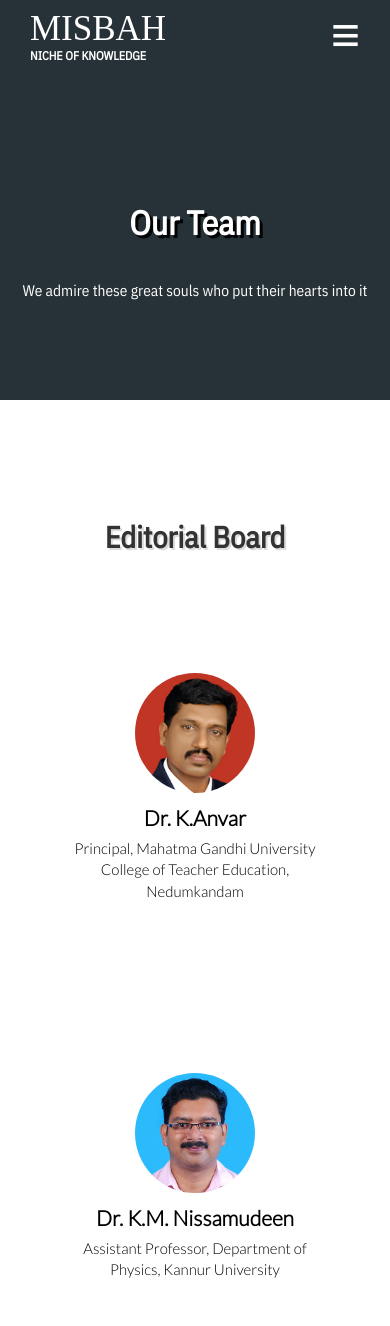
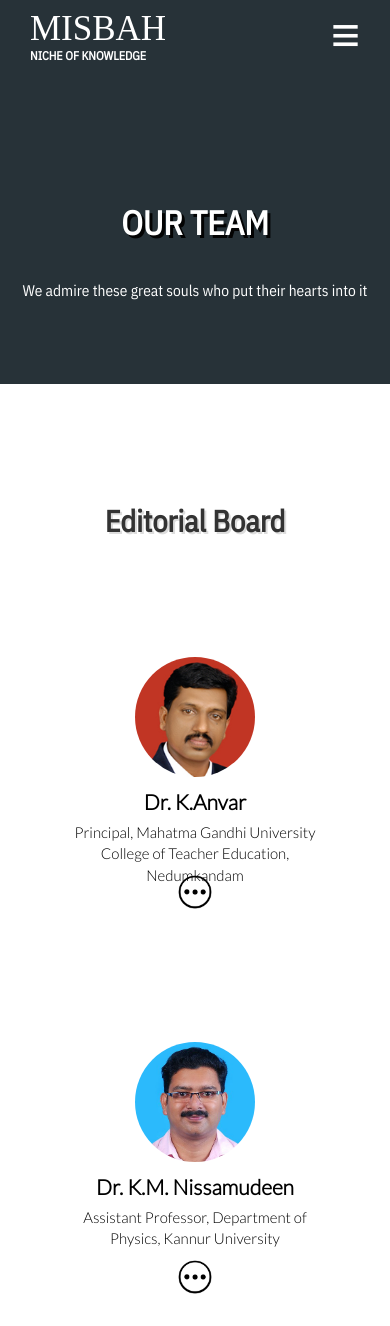
Before and after one commit to ianandhum/misbahmes-ui, a React app: page /about in a window 390 px wide. Shown: the top 1326 px of the page. Built offline with nearby package versions, Linux system fonts and the light colour scheme; a web font is replaced by a local one.

Commit message:
update on more link

```diff
--- a/src/About.js
+++ b/src/About.js
@@ -250,7 +250,7 @@ let Person=function(props){
                    <div className="image" {...img}></div>
                    <div className="name">{props.name}</div>
                    <div className="pos">{props.pos}</div>
-                   <div className="moreLink"><div>More</div></div>
+                   <div className="moreLink"></div>
 
             </Col>
 
--- a/src/Home.js
+++ b/src/Home.js
@@ -296,7 +296,7 @@ let PersonMain=function(props){
                    <div className="head name">{props.head}</div>
                    <div className="name">{props.name}</div>
                    <div className="pos">{props.pos}</div>
-                   <div className="moreLink"><div>More</div></div>
+                   <div className="moreLink"></div>
             </Col>
 
         </React.Fragment>
--- a/src/Viewer.js
+++ b/src/Viewer.js
@@ -146,7 +146,7 @@ class DocViewer extends React.Component{
     var prevState=this.state
     if(this.state.pageNumber>1){
       --prevState.pageNumber;
-      $(window).scrollTop($('.v_header').height()+1)
+      $(window).scrollTop($('.v_header').height()+80)
       this.setState(prevState)
     }
   }
@@ -154,7 +154,7 @@ class DocViewer extends React.Component{
     var prevState=this.state
     if(this.state.pageNumber<this.state.totalPages){
       ++prevState.pageNumber;
-      $(window).scrollTop($('.v_header').height()+1)
+      $(window).scrollTop($('.v_header').height()+80)
       this.setState(prevState)
     }
   }
@@ -170,8 +170,18 @@ class DocViewer extends React.Component{
       loaded:this.state.loaded
 
     }
+    let AffixProps={
+
+    }
+    if($(window).width()<800){
+      AffixProps.OffsetBottom=340
+    }
+    else{
+      AffixProps.OffsetTop=340
+    }
+
     return([
-            <AutoAffix  key="pdf_affix" offsetTop={340}>
+            <AutoAffix  key="pdf_affix" {...AffixProps}>
                 <Col xs={12} md={12} className="pdf-nav">
                   <div className="cont">
                      <Col xs={3} md={2} style={{margin:0,padding:0}}>
--- a/src/about.css
+++ b/src/about.css
@@ -38,17 +38,18 @@
     color:rgb(0, 0, 0);
 }
 .about-head{
-    min-height:400px;
+    min-height:300px;
     height: auto;
+    padding: 50px 0;
     color:rgb(255, 255, 255);
     background-color: #273238;
 }
 .about-head .head_text{
-    margin-top:200px;
-    font-size:4em;
+    margin-top:150px;
+    font-size:3em;
     text-shadow: 3px 3px 0px rgb(3, 3, 3);
     font-family: "IBM Plex Sans Condensed",sans-serif;
-    text-transform: capitalize;
+    text-transform: uppercase;
 
 }
 .about-head .head_desc{
@@ -138,27 +139,27 @@
 }
 .person_box .pos,.person_box_main .pos{
     margin-top:5px;
-    height: 25px;
+    height: 40px;
     font-size:15px;
     font-family: "Lato",sans-serif;
     text-align: center;
 }
 
+
 .person_box .moreLink,.person_box_main .moreLink{
-    width: 150px;
-    margin: 30px auto;
-
+    height: 40px;
+    width: 40px;
+    background-size:100%;
+    background-position: center center;
+    background-image:url('img/more.png');
+    margin: 10px auto;
+    border-radius: 50%;
+}
+.person_box_main .moreLink{
+    background-image: url("img/more-light.png")
 }
 
-.person_box .moreLink div{
-    width: 100%;
 
-    color: #fff;
-    background-color: transparent;
-    text-align: center;
-    padding: 5px 20px;
-    transition: background-color 300ms linear 0s;
-}
 .person_box_main .moreLink div{
     width: 100%;
     color: #fff;
@@ -169,10 +170,14 @@
     border-radius: 3px;
     transition: background-color 300ms linear 0s;
 }
-.person_box .moreLink div:hover ,.person_box_main .moreLink div:hover{
+.person_box_main .moreLink:hover{
 
     background-color: #005296;
-
+    border-color: #fff;
+    color: #fff;
+}
+.person_box .moreLink:hover {
+    background-color: #a2d5ff;
 }
 
 
--- a/src/viewer.css
+++ b/src/viewer.css
@@ -131,6 +131,7 @@
     }
     .v_header{
         min-height: 200px;
+        padding-top:100px;
         text-align: center;
     }
     .v_header h1{
@@ -146,9 +147,9 @@
     }
     .dl_btn{
         padding:20px;
-        width:60%;
+        width:80%;
         display: block;
-        margin:0px 20%;
+        margin:0px 10%;
     }
 
 }
```
Also changed, not shown: build/asset-manifest.json, build/index.html, build/service-worker.js, src/img/more-light.png (added), src/img/more.png (added).
